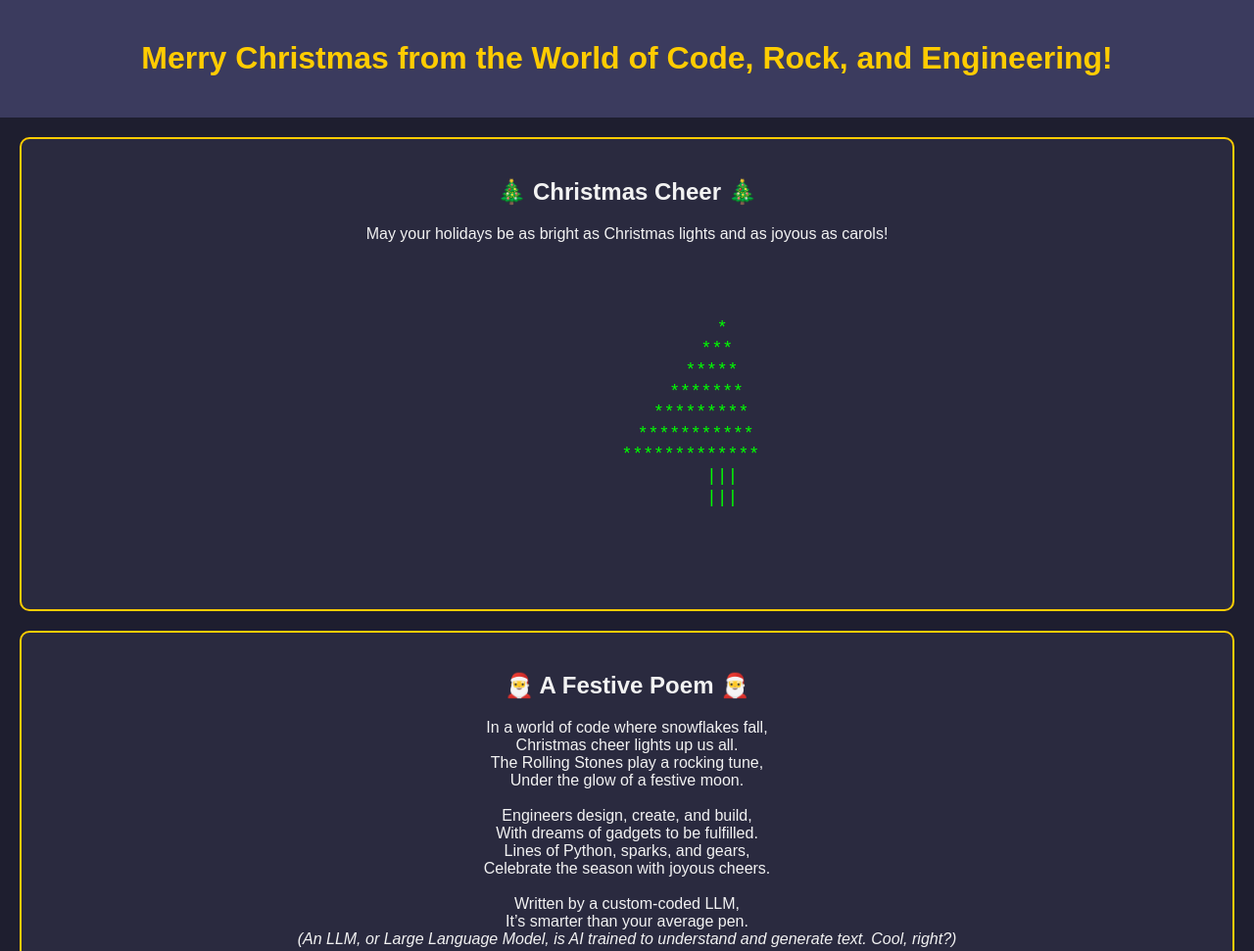
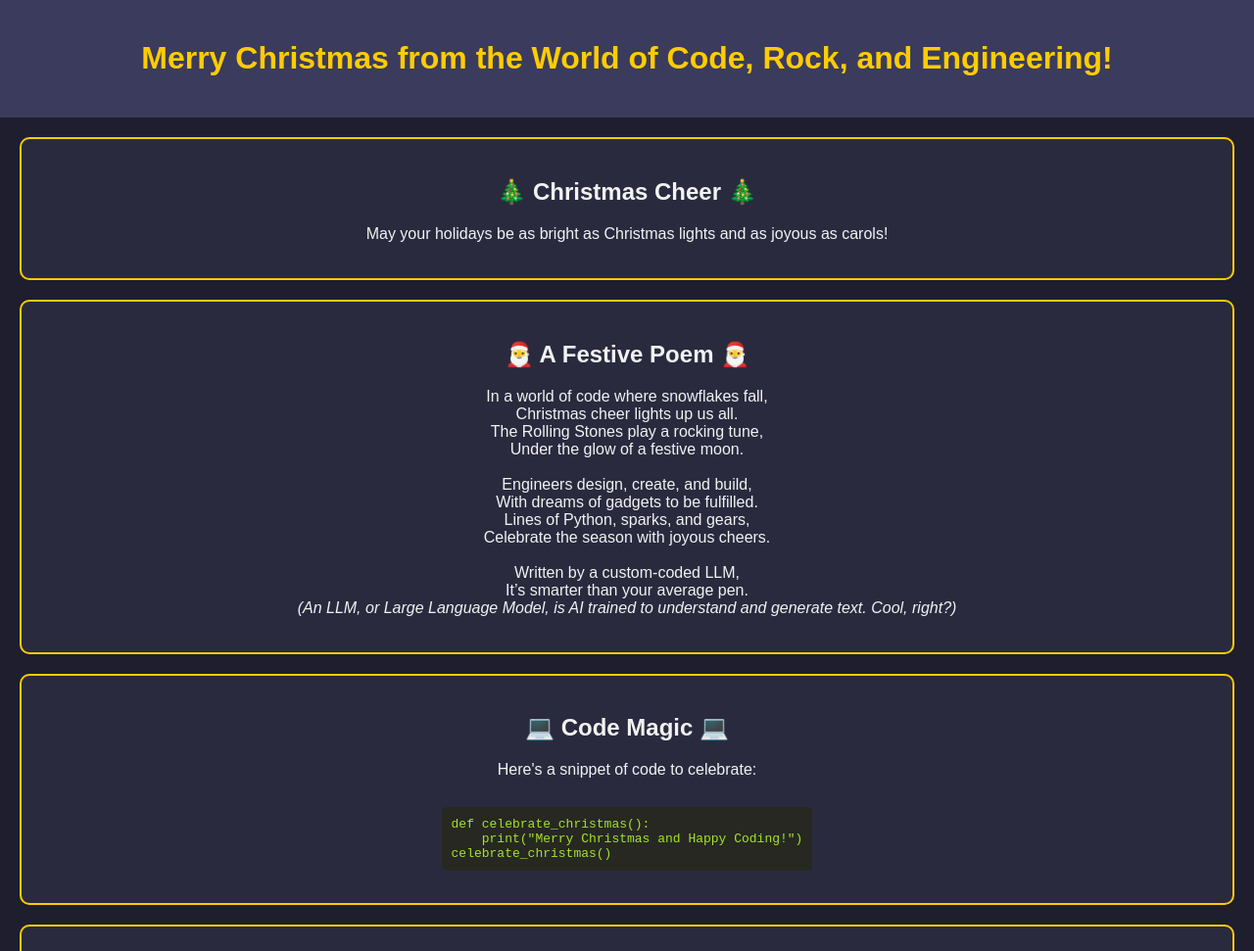
Before and after one commit to TechWorldG/christmas-code-rock-engineering, a plain HTML site: page index.html in a window 1280 px wide. Shown: the top 971 px of the page at 98% size. Drawn offline with Linux system fonts and the light colour scheme; a script that the page names is missing.

Commit message:
Update index.html

```diff
--- a/index.html
+++ b/index.html
@@ -14,19 +14,6 @@
         <section id="christmas">
             <h2>🎄 Christmas Cheer 🎄</h2>
             <p>May your holidays be as bright as Christmas lights and as joyous as carols!</p>
-            <div class="tree">
-                <pre>
-                  *
-                 ***
-                *****
-               *******
-              *********
-             ***********
-            *************
-                  |||
-                  |||
-                </pre>
-            </div>
         </section>
 
         <section id="poem">
```
